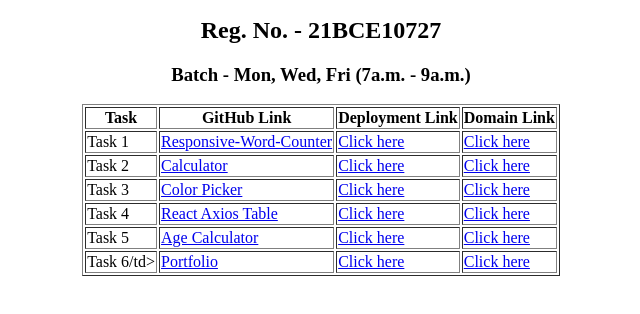
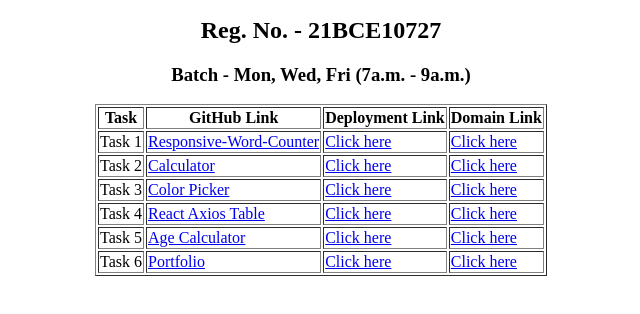
Before and after one commit to aj-abhay25/Mern_ReactJS_Task3, a plain HTML site: page index.html in a window 1280 px wide. Shown: the part 110-424 px from the top of the page, without its empty margins (319-959 px from the left). Drawn offline with Linux system fonts and the light colour scheme.

Commit message:
first commit

```diff
--- a/index.html
+++ b/index.html
@@ -49,7 +49,7 @@
             <td><a href = "https://age-calculator-mern-3-abhay-jhalanis-projects.vercel.app/" target = "_blank">Click here</td>
         </tr>
         <tr>
-            <td>Task 6/td>
+            <td>Task 6</td>
             <td><a href = "https://github.com/aj-abhay25/Portfolio" target = "_blank">Portfolio</td>
             <td><a href = "https://vercel.com/abhay-jhalanis-projects/portfolio/32EJyHnrqwWQhmB2zMgerzpvTH67" target = "_blank">Click here</td>
             <td><a href = "https://portfolio-abhay-jhalanis-projects.vercel.app/" target = "_blank">Click here</td>
```
